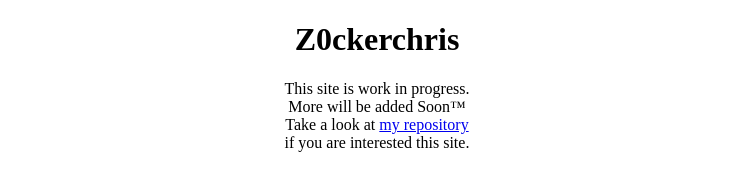
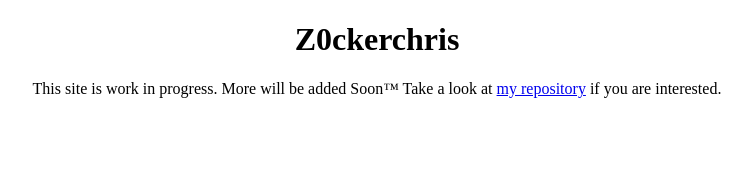
Before and after one commit to Z0ckerchris/z0ckerchris.github.io, a plain HTML site: page index.html in a window 1280 px wide. Shown: the whole page, without its empty margins (263-1015 px from the left). Drawn offline with Linux system fonts and the light colour scheme.

Commit message:
update style and wording

```diff
--- a/css/style.css
+++ b/css/style.css
@@ -1,3 +1,9 @@
+#wrapper {
+    max-width: 1000px;
+    min-width: 350px;
+    margin: 0 auto;
+}
+
 .centered {
     text-align: center;
 }
--- a/index.html
+++ b/index.html
@@ -7,6 +7,7 @@
 </head>
 
 <body>
+    <div id="wrapper">
         <!-- begin header -->
         <header>
             <h1 class="centered">Z0ckerchris</h1>
@@ -16,10 +17,7 @@
         <!-- begin main -->
         <main>
             <p class="centered">
-            This site is work in progress.<br />
-            More will be added Soon™<br />
-            Take a look at <a href="https://github.com/Z0ckerchris/z0ckerchris.github.io">my repository</a><br />
-            if you are interested this site.<br />
+                This site is work in progress. More will be added Soon&trade; Take a look at <a href="https://github.com/Z0ckerchris/z0ckerchris.github.io" target="_blank">my repository</a> if you are interested.
             </p>
         </main>
         <!-- end main -->
@@ -29,5 +27,6 @@
         </footer>
         <!-- end footer -->
 
+    </div>
 </body>
 </html>
```
Lines whose indentation alone changed are shown as unchanged.
